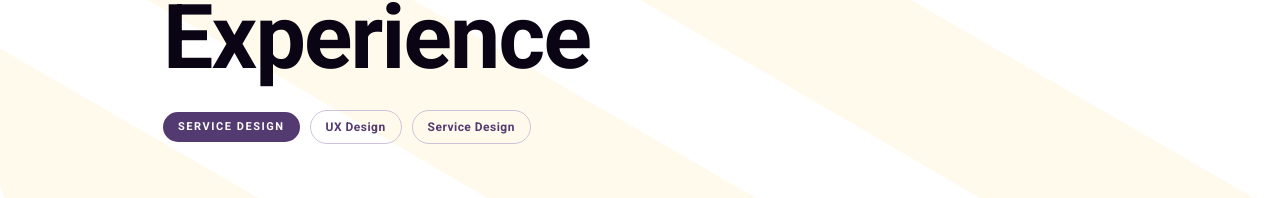
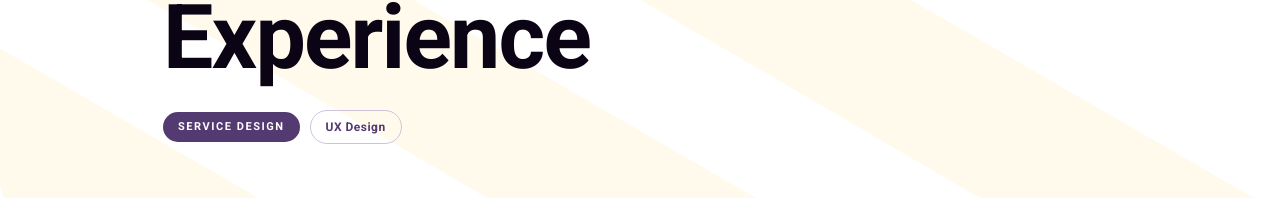
Before and after one commit to mgardiiner/kaeleighgardiner.com, a Nuxt app: page /projects/citizen-poa-court-experience in a window 1280 px wide. Shown: the part 304-502 px from the top of the page. Built offline with nearby package versions, Linux system fonts and the light colour scheme; a web font is replaced by a local one.

Commit message:
Remove Duplicate Work Label

```diff
--- a/app/components/ProjectHeroBand.vue
+++ b/app/components/ProjectHeroBand.vue
@@ -1,5 +1,5 @@
 <script setup lang="ts">
-defineProps<{
+const props = defineProps<{
   title: string
   year?: string | number
   stripeColor?: string
@@ -7,6 +7,14 @@ defineProps<{
   chips?: string[]
   capstone?: boolean
 }>()
+
+// Never show a chip that just repeats the badge (e.g. badge "PRODUCT DESIGN"
+// + chip "Product Design"). Compared case- and punctuation-insensitively.
+const norm = (s: string) => s.toLowerCase().replace(/[^a-z0-9]/g, '')
+const displayChips = computed(() => {
+  const badgeKey = props.badge ? norm(props.badge) : ''
+  return (props.chips ?? []).filter(c => norm(c) !== badgeKey).slice(0, 3)
+})
 
 const stripeCount = 3
 const W = 1917
@@ -59,7 +67,7 @@ const scaleY = (W * 1.1) / 686
 
       <!-- Chip row: filled badge + outlined skill chips -->
       <div
-        v-if="badge || chips?.length"
+        v-if="badge || displayChips.length"
         class="hero-enter d3 flex flex-wrap items-center gap-2.5 mt-7"
       >
         <span
@@ -70,7 +78,7 @@ const scaleY = (W * 1.1) / 686
           <span v-if="capstone" aria-hidden="true">★</span> {{ badge }}
         </span>
         <span
-          v-for="chip in chips?.slice(0, 3)"
+          v-for="chip in displayChips"
           :key="chip"
           class="font-display font-semibold text-plum-700 rounded-full"
           style="font-size: 12px; letter-spacing: 0.04em; padding: 7px 15px; border: 1px solid rgba(194,181,214,0.8);"
```
